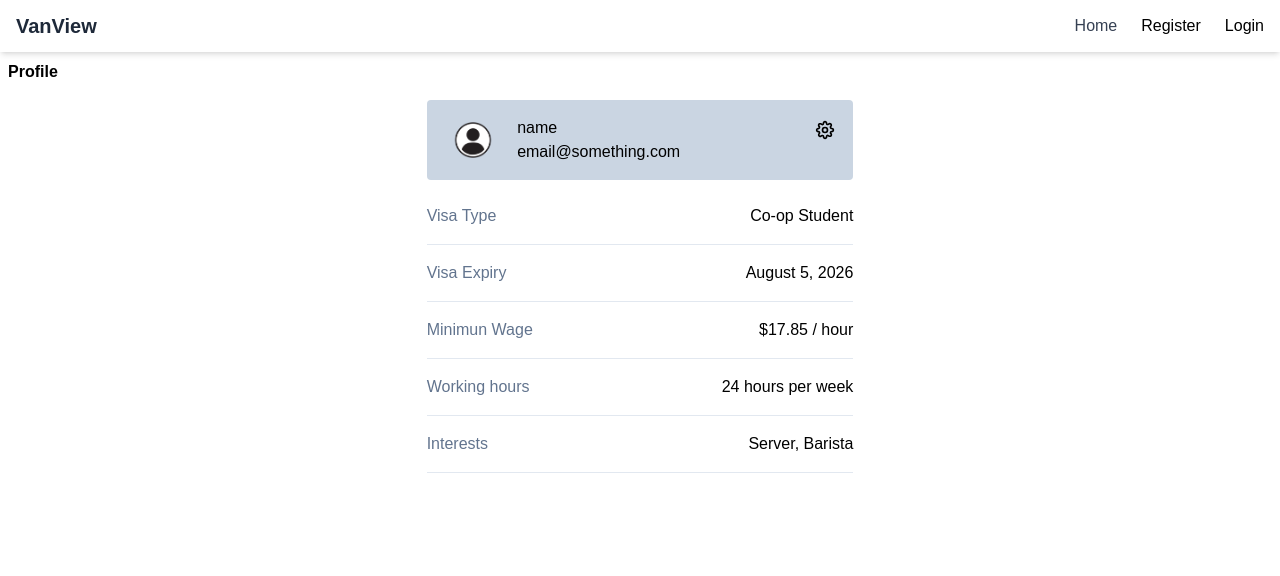
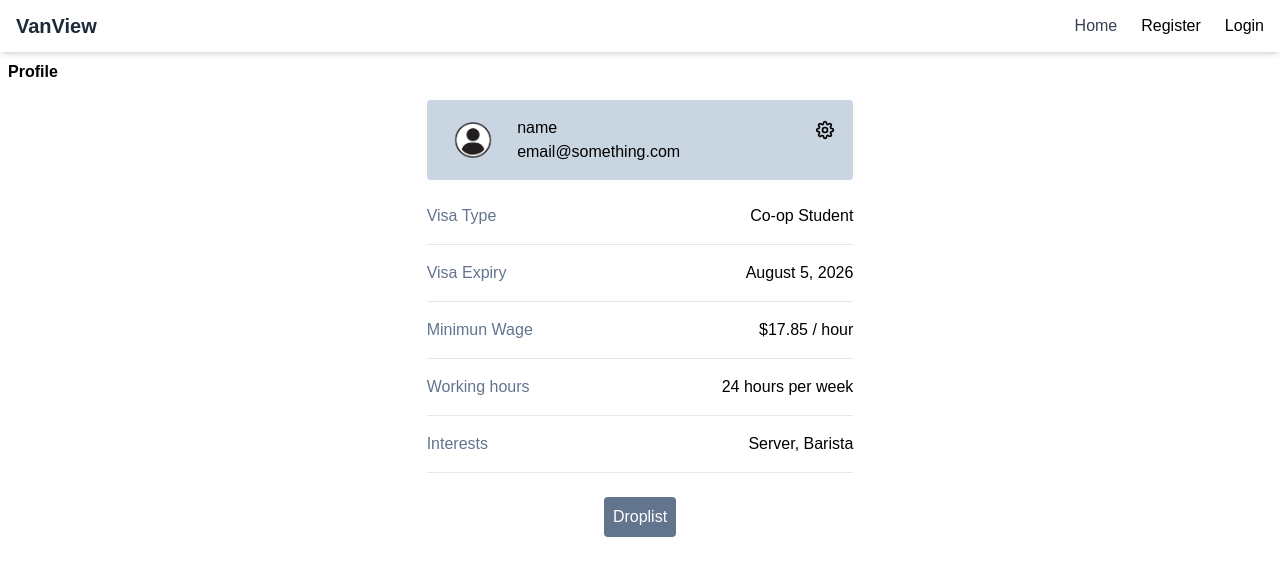
Before and after one commit to minjae-dev/vanview, a Next.js app in the folder van-view-frontend/: page /profile in a window 1280 px wide. Shown: the top 576 px of the page. Built offline with nearby package versions, Linux system fonts and the light colour scheme; no server answers.

Commit message:
adding droplist component, adding a link to be able to get there

```diff
--- /dev/null
+++ b/van-view-frontend/src/app/droplist/page.tsx
@@ -0,0 +1,3 @@
+export default function page() {
+  return <div>Droplist</div>;
+}
--- /dev/null
+++ b/van-view-frontend/src/app/profile/components/ProfileToDroplist.tsx
@@ -0,0 +1,14 @@
+import Link from "next/link";
+
+export default function ProfileToDroplist() {
+  return (
+    <div className="flex mx-auto">
+      <Link
+        href="/droplist"
+        className="bg-slate-500 w-[72px] rounded-sm p-2 text-center block hover:bg-slate-600 text-white mx-auto"
+      >
+        Droplist
+      </Link>
+    </div>
+  );
+}
--- a/van-view-frontend/src/app/profile/page.tsx
+++ b/van-view-frontend/src/app/profile/page.tsx
@@ -1,5 +1,6 @@
 import ProfileBody from "./components/ProfileBody";
 import ProfileHeader from "./components/ProfileHeader";
+import ProfileToDroplist from "./components/ProfileToDroplist";
 
 export default function page() {
   return (
@@ -11,6 +12,7 @@ export default function page() {
         email="email@something.com"
       />
       <ProfileBody />
+      <ProfileToDroplist />
     </div>
   );
 }
--- /dev/null
+++ b/van-view-frontend/src/data/mockBusinesses.js
@@ -0,0 +1,5 @@
+export const mockBusinesses = [
+  { id: "biz_001", name: "Bean & Byte Cafe", category: "Cafe", address: "123 Robson St", rating: 4.5, reviewsCount: 87, hiring: true },
+  { id: "biz_002", name: "North Shore Print", category: "Print Shop", address: "88 Lonsdale Ave", rating: 4.2, reviewsCount: 41, hiring: false },
+  { id: "biz_003", name: "Kitsilano Books", category: "Bookstore", address: "1905 W 4th Ave", rating: 4.7, reviewsCount: 129, hiring: true },
+];
```
